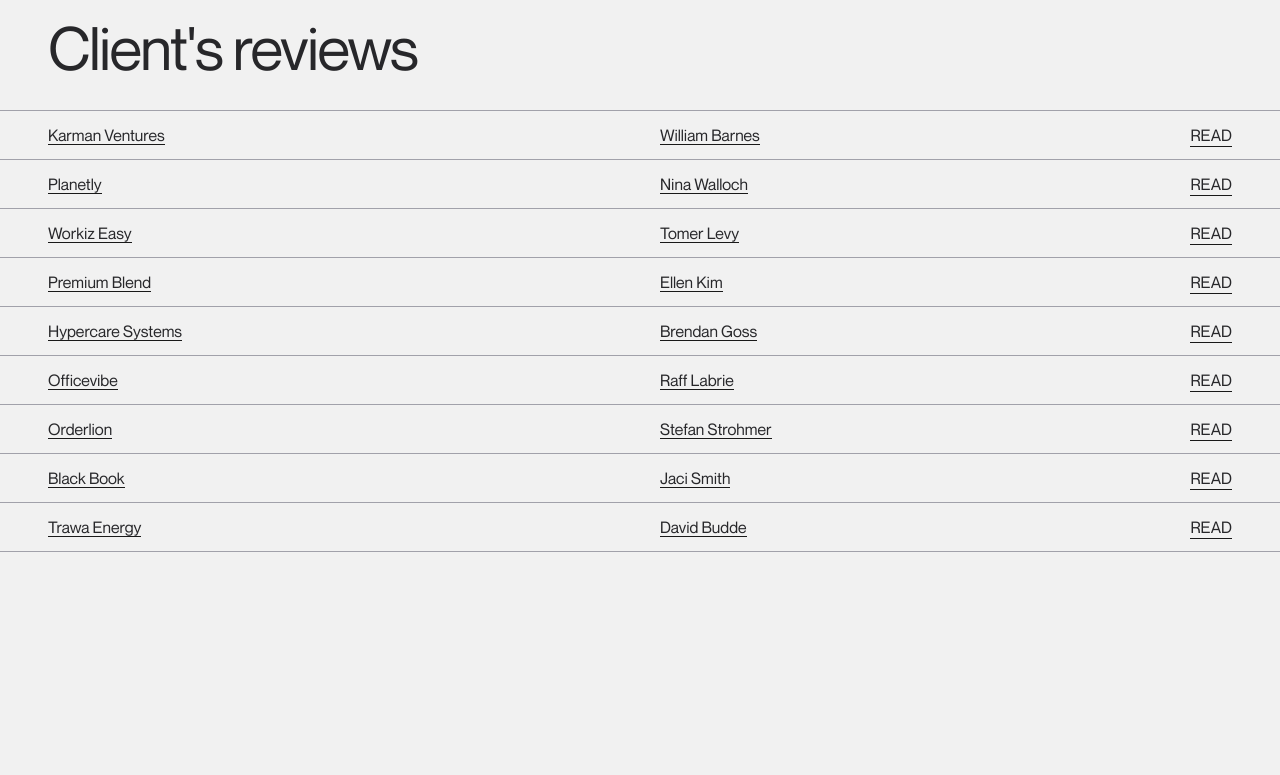
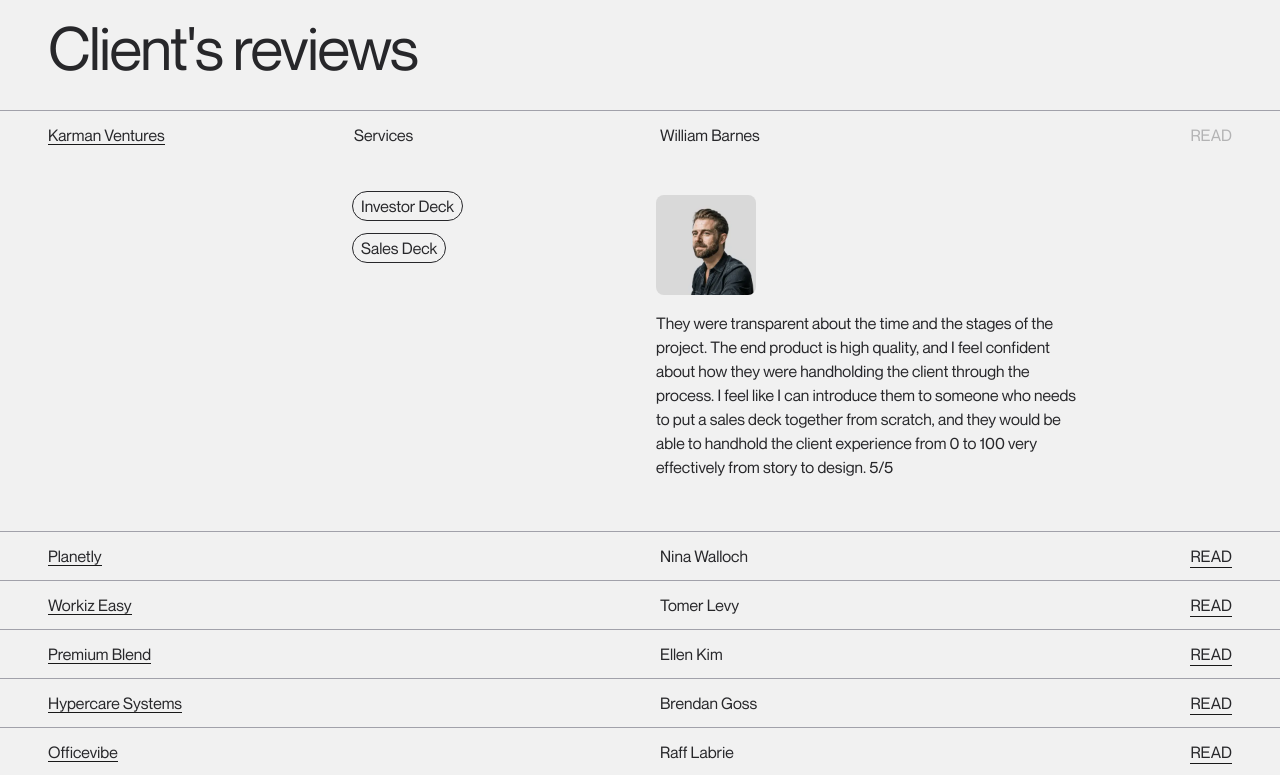
Before and after one commit to NaK8/ochi-next, a Next.js app: page / in a window 1280 px wide. Shown: the part 4500-5275 px from the top of the page. Built offline with nearby package versions, Linux system fonts and the light colour scheme.

Commit message:
make the first review stay open on page load

```diff
--- a/src/components/Accordion.tsx
+++ b/src/components/Accordion.tsx
@@ -34,8 +34,7 @@
       <div className="mx-8 md:mx-12">
         <motion.header
           initial={false}
-          className="grid w-full cursor-pointer grid-cols-12 gap-x-0 md:gap-x-10"
-          onClick={() => setExpanded(isOpen ? false : i)}
+          className="grid w-full grid-cols-12 gap-x-0 md:gap-x-10"
         >
           <div className="col-span-6 lg:col-span-3">
             <span className="link-underline link-underline-black">
@@ -51,12 +50,13 @@
             <span>Services</span>
           </motion.div>
           <div className="col-span-6 hidden md:block lg:col-span-3">
-            <span className="link-underline link-underline-black">
-              {person}
-            </span>
+            <span>{person}</span>
           </div>
           <div className="col-span-6 text-right lg:col-span-3">
-            <button className="link-underline link-underline-black ">
+            <button
+              className={`${expanded === i ? "opacity-30" : "link-underline link-underline-black"} cursor-pointer`}
+              onClick={() => setExpanded(isOpen ? false : i)}
+            >
               READ
             </button>
           </div>
--- a/src/components/Reviews.tsx
+++ b/src/components/Reviews.tsx
@@ -4,7 +4,8 @@
 import { ReviewsData } from "./reviews/data";
 
 function Reviews() {
-  const [expanded, setExpanded] = useState<false | number>(0);
+  const firstReviewId = ReviewsData[0].id;
+  const [expanded, setExpanded] = useState<false | number>(firstReviewId);
   const lastId = ReviewsData.at(-1)?.id;
   return (
     <section className="w-full">
```
